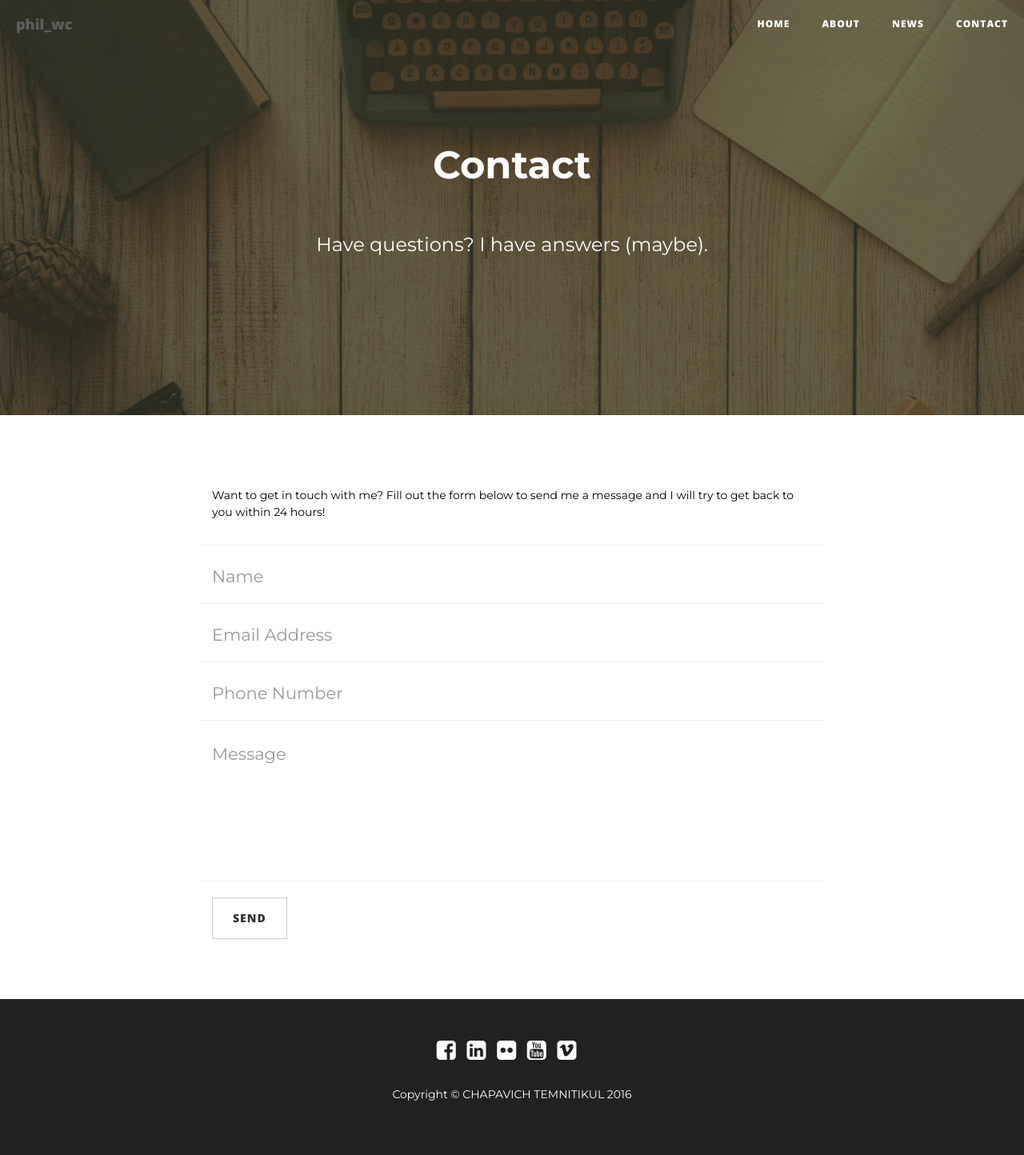
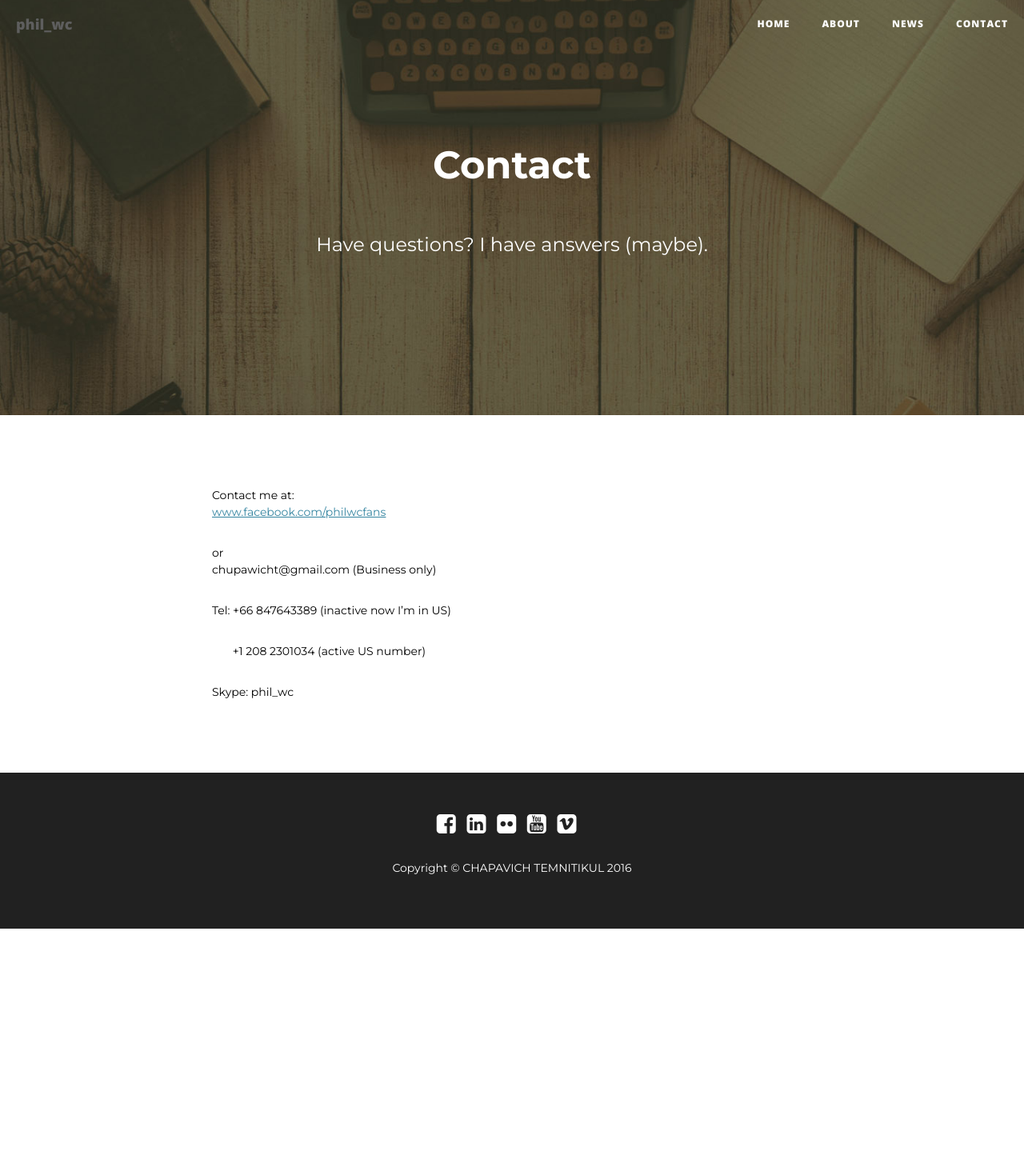
Before and after one commit to phil-wc/phil-wc.github.io, a Jekyll site: the page built from contact.html, in a window 1280 px wide. Shown: the whole page at 80% size. Built offline with Jekyll 4.4.1, drawn with Linux system fonts in a browser that asks for light colours; nearby versions of some CDN libraries; after the commit the page ends 1161 px from its top, so only the background shows below that.

Commit message:
added content for contact. No styling yet

```diff
--- a/_includes/contact/content.html
+++ b/_includes/contact/content.html
@@ -1,41 +1,8 @@
-<p>Want to get in touch with me? Fill out the form below to send me a message and I will try to get back to you within 24 hours!</p>
-<!-- Contact Form - Enter your email address on line 19 of the mail/contact_me.php file to make this form work. -->
-<!-- WARNING: Some web hosts do not allow emails to be sent through forms to common mail hosts like Gmail or Yahoo. It's recommended that you use a private domain email address! -->
-<!-- NOTE: To use the contact form, your site must be on a live web host with PHP! The form will not work locally! -->
-<form name="sentMessage" id="contactForm" novalidate>
-  <div class="row control-group">
-    <div class="form-group col-xs-12 floating-label-form-group controls">
-      <label>Name</label>
-      <input type="text" class="form-control" placeholder="Name" id="name" required data-validation-required-message="Please enter your name.">
-      <p class="help-block text-danger"></p>
-    </div>
-  </div>
-  <div class="row control-group">
-    <div class="form-group col-xs-12 floating-label-form-group controls">
-      <label>Email Address</label>
-      <input type="email" class="form-control" placeholder="Email Address" id="email" required data-validation-required-message="Please enter your email address.">
-      <p class="help-block text-danger"></p>
-    </div>
-  </div>
-  <div class="row control-group">
-    <div class="form-group col-xs-12 floating-label-form-group controls">
-      <label>Phone Number</label>
-      <input type="tel" class="form-control" placeholder="Phone Number" id="phone" required data-validation-required-message="Please enter your phone number.">
-      <p class="help-block text-danger"></p>
-    </div>
-  </div>
-  <div class="row control-group">
-    <div class="form-group col-xs-12 floating-label-form-group controls">
-      <label>Message</label>
-      <textarea rows="5" class="form-control" placeholder="Message" id="message" required data-validation-required-message="Please enter a message."></textarea>
-      <p class="help-block text-danger"></p>
-    </div>
-  </div>
-  <br>
-  <div id="success"></div>
-  <div class="row">
-    <div class="form-group col-xs-12">
-      <button type="submit" class="btn btn-default">Send</button>
-    </div>
-  </div>
-</form>
+<p>Contact me at:&nbsp;<br>
+<a href="http://www.facebook.com/philwcfans">www.facebook.com/philwcfans</a></p>
+<p>or<br>
+chupawicht@gmail.com (Business&nbsp;only)&nbsp;</p>
+<p>Tel: +66&nbsp;847643389 (inactive now I&rsquo;m in US)</p>
+<p>&nbsp; &nbsp; &nbsp; &nbsp;+1&nbsp;208&nbsp;2301034 (active US
+number)</p>
+<p>Skype: phil_wc</p>
```
